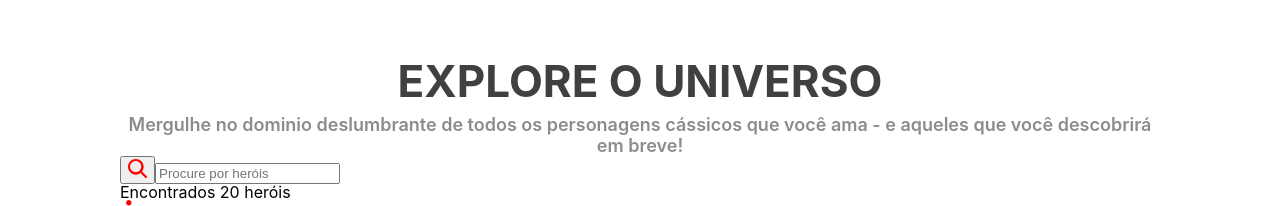
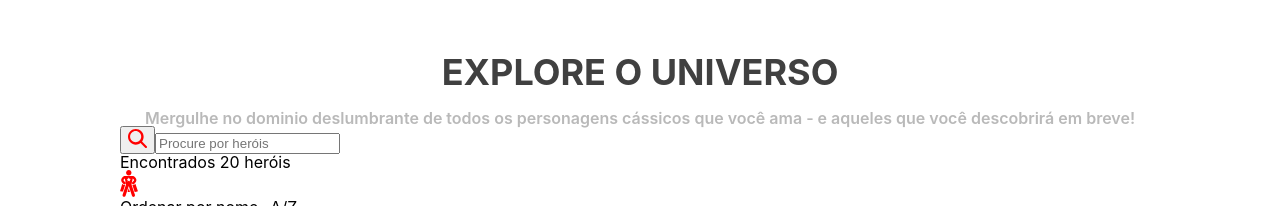
Before and after one commit to Kaue-LS/Teste-FrontEnd-SerieE, a React (Create React App) app: page / in a window 1280 px wide. Shown: the part 146-352 px from the top of the page. Built offline with nearby package versions, Linux system fonts and the light colour scheme.

Commit message:
style: header desktop and mobile

```diff
--- a/public/index.html
+++ b/public/index.html
@@ -1,23 +1,25 @@
 <!DOCTYPE html>
 <html lang="en">
+
 <head>
   <meta charset="utf-8" />
   <link rel="icon" href="%PUBLIC_URL%/favicon.ico" />
   <meta name="viewport" content="width=device-width, initial-scale=1" />
   <meta name="theme-color" content="#000000" />
-    <meta
-      name="description"
-      content="Web site created using create-react-app"
-    />
+  <meta name="description" content="Web site created using create-react-app" />
   <link rel="apple-touch-icon" href="%PUBLIC_URL%/logo192.png" />
 
   <link rel="manifest" href="%PUBLIC_URL%/manifest.json" />
 
   <link rel="preconnect" href="https://fonts.googleapis.com">
   <link rel="preconnect" href="https://fonts.gstatic.com" crossorigin>
-    <link href="https://fonts.googleapis.com/css2?family=Montserrat:ital,wght@0,100..900;1,100..900&display=swap" rel="stylesheet">
+  <link href="https://fonts.googleapis.com/css2?family=Work+Sans:ital,wght@0,100..900;1,100..900&display=swap"
+    rel="stylesheet">
+
+
   <title>Marvel - Search Heroes</title>
 </head>
+
 <body>
   <noscript>Não foi possível rodar JavaScript no seu aplicativo.</noscript>
   <div id="root"></div>
@@ -32,4 +34,5 @@
       To create a production bundle, use `npm run build` or `yarn build`.
     -->
 </body>
+
 </html>
--- a/src/App.css
+++ b/src/App.css
@@ -1,2 +1,4 @@
+@import "./styles/variables.css";
+
 @import "./styles/home.css";
 @import "./styles/header.css";
--- a/src/components/header.jsx
+++ b/src/components/header.jsx
@@ -1,11 +1,14 @@
 import React from "react";
 
-import logo1 from "../assets/logo/Group@3x.png";
+import logoDesk from "../assets/logo/Group@3x.png";
+import logoMob from "../assets/logo/logoMobile.png";
+
 export default function Header() {
   return (
     <header className="header">
       <div className="header-image">
-        <img src={logo1} alt="Marvel Search Heroes" />
+        <img src={logoDesk} className="desktop" alt="Marvel Search Heroes" />
+        <img src={logoMob} className="mobile" alt="Marvel Search Heroes" />
       </div>
       <div className="header-title">
         <h1>EXPLORE O UNIVERSO</h1>
--- a/src/index.css
+++ b/src/index.css
@@ -132,9 +132,9 @@ table {
 
 body {
   margin: 0;
-  font-family: -apple-system, BlinkMacSystemFont, "Segoe UI", "Roboto", "Oxygen",
-    "Ubuntu", "Cantarell", "Fira Sans", "Droid Sans", "Helvetica Neue",
-    sans-serif;
+  font-family: -apple-system, BlinkMacSystemFont, "Work Sans", sans-serif,
+    "Segoe UI", "Roboto", "Oxygen", "Ubuntu", "Cantarell", "Fira Sans",
+    "Droid Sans", "Helvetica Neue", sans-serif;
   -webkit-font-smoothing: antialiased;
   -moz-osx-font-smoothing: grayscale;
 }
@@ -145,14 +145,20 @@ code {
 }
 
 h1 {
-  font-size: 44px;
-  line-height: normal;
-  color: #404040;
+  font-size: 24px;
+  color: var(--color-lightBlack);
   font-weight: 700;
 }
 h4 {
-  font-size: 18px;
-  line-height: normal;
+  font-size: 12px;
   font-weight: 600;
-  color: #8c8c8c;
+  color: var(--color-lightGray);
 }
+@media only screen and (min-width: 768px) {
+  h1 {
+    font-size: 36px;
+  }
+  h4 {
+    font-size: 16px;
+  }
+}
--- a/src/pages/home.jsx
+++ b/src/pages/home.jsx
@@ -6,7 +6,7 @@ import GetHeroesList from "../components/API/getHeroes";
 export default function Home() {
   return (
     <main className="home">
-      <div className="home-content">
+      <div className="content">
         <Header />
         <SearchSection />
         <section>
--- a/src/styles/header.css
+++ b/src/styles/header.css
@@ -7,7 +7,10 @@
 .header .header-image {
   width: 100%;
   max-width: 100%;
-  padding: 0 0 30px;
+  padding: 0 0 10px;
+}
+.header .header-image .desktop {
+  display: none;
 }
 .header .header-image img {
   margin: 0 auto;
@@ -21,5 +24,20 @@
   text-align: center;
 }
 .header .header-title h1 {
-  padding: 0 0px 6px 0;
+  padding: 0 0px 10px 0;
 }
+
+@media only screen and (min-width: 768px) {
+  .header .header-image .desktop {
+    display: block;
+  }
+  .header .header-image .mobile {
+    display: none;
+  }
+  .header .header-title h1 {
+    padding: 0 0px 20px 0;
+  }
+  .header .header-image {
+    padding: 0 0 30px;
+  }
+}
--- a/src/styles/home.css
+++ b/src/styles/home.css
@@ -1,6 +1,11 @@
 .home {
   background-color: white;
 }
-.home-content {
-  padding: 40px 120px 0 120px;
+.home .content {
+  padding: 20px 20px 0 20px;
 }
+@media only screen and (min-width: 768px) {
+  .home .content {
+    padding: 40px 120px 0 120px;
+  }
+}
--- /dev/null
+++ b/src/styles/variables.css
@@ -0,0 +1,9 @@
+:root {
+  --color-black: #000;
+  --color-lightBlack: #404040;
+  --color-gray: #8c8c8c;
+  --color-lightGray: #b9b9b9;
+  --background-red: #ff1510;
+  --background-lightRed: #fdecec;
+  --background-light: #e7f6e7;
+}
```
Also changed, not shown: src/assets/logo/logoMobile.png (added). Lines whose indentation alone changed are shown as unchanged.
